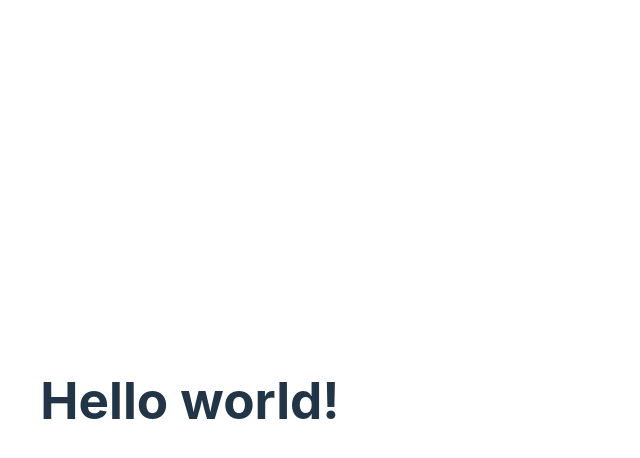
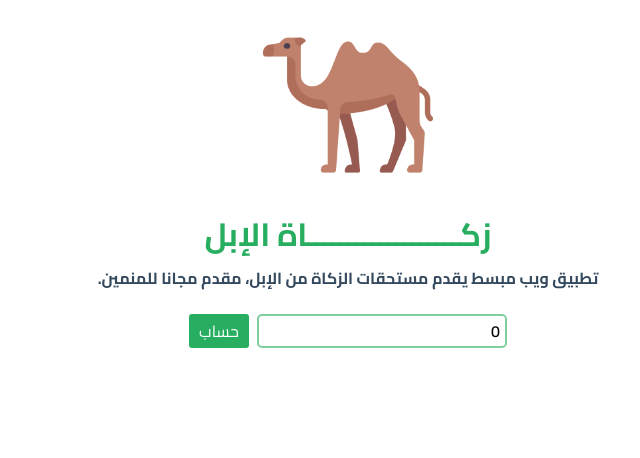
Before and after one commit to SheikhElMoctarG/zakat-on-camels, a Vue app: page / in a window 1280 px wide. Shown: the top 458 px of the page, without its empty margins (450-1090 px from the left). Built offline with nearby package versions, Linux system fonts and the light colour scheme.

Commit message:
retry coding content section

```diff
--- a/index.html
+++ b/index.html
@@ -1,10 +1,14 @@
 <!doctype html>
-<html lang="en">
+<html lang="ar">
   <head>
     <meta charset="UTF-8" />
-    <link rel="icon" type="image/x-icon" href="/logo.png" />
+    <link rel="icon" type="image/svg+xml" href="/src/assets/logo.png" />
     <meta name="viewport" content="width=device-width, initial-scale=1.0" />
-    <title>Vite + Vue</title>
+    <meta name="description" content="موقع ويب يعمل على حساب الزكاة الإبل بإحترافية">
+  <meta name="keywords" content="الزكاة الإبل، الزكاة، الإبل">
+  <meta name="author" content="الشيخ المختار">
+  <meta name="google-site-verification" content="s16r-T6q2iwNZ1pet4q_f71kyG0eC6C9ABl_MX6D6mo" />
+    <title>زكاة الإبل - نظام لحساب الزكاة</title>
   </head>
   <body>
     <div id="app"></div>
--- a/src/App.vue
+++ b/src/App.vue
@@ -1,6 +1,15 @@
+
+
 
 <template>
-  <h1 class="text-3xl font-bold underline">
-    Hello world!
-  </h1>
+  <div class="flex flex-col justify-center items-center h-full">
+    <img src="./assets/logo.png" alt="logo" class="w-[170px]  py-[20px]">
+    <h1 class="font-bold text-[32px] text-primary ">زكـــــــــــــــــــاة الإبل</h1>
+    <p class="font-bold py-2 text-[#34495e]">تطبيق ويب مبسط يقدم مستحقات الزكاة من الإبل، مقدم مجانا للمنمين.</p>
+    <Content class="py-4"/>
+  </div>
 </template>
+<script setup>
+import Content from './components/Content.vue';
+
+</script>
--- a/src/assets/style.css
+++ b/src/assets/style.css
@@ -1,3 +1,17 @@
+@import url('https://fonts.googleapis.com/css2?family=Cairo:wght@200;300;400;500;600;700;800;900&display=swap');
+
+
+
 @tailwind base;
 @tailwind components;
 @tailwind utilities;
+
+*{
+    font-family: 'Cairo', sans-serif;
+    direction: rtl;
+}
+@layer base {
+    .btn{
+        @apply px-3 py-2 text-white bg-yellow-500;
+    }
+}
--- /dev/null
+++ b/src/components/Content.vue
@@ -0,0 +1,53 @@
+<template>
+    <div class="flex gap-2">
+        <input class="border-2 border-[#27ae5f96] rounded-[5px] px-[5px] py-[3px] text-[16px] focus-within:outline-none focus:border-primary min-w-[250px] font-semibold" type="number" placeholder="أكتب هنا عدد الرؤوس ..." v-model="total" />
+    <!-- button calcule -->
+    <button @click="calcule" class="px-[10px] py-[3px] bg-primary rounded-[3px] text-white transition delay-150 duration-150 hover:text-primary hover:bg-[#27ae5f00] hover:outline hover:outline-2 hover:outline-primary">حساب</button>
+    </div>
+</template>
+
+<script setup>
+import { ref } from 'vue';
+
+let notifi = ref(null)
+let total = ref(0)
+let higa = ref(2)
+let bintlebon = ref(4)
+let result = ref(null)
+const arrayOfTheZakat = ref([
+    { start: 5, end: 9, result: "شاة واحدة" },
+    { start: 10, end: 14, result: "شاتان" },
+    { start: 15, end: 19, result: "ثلاثة شياه" },
+    { start: 20, end: 24, result: "4 شياه" },
+    { start: 25, end: 35, result: "بنت مخاض" },
+    { start: 36, end: 45, result: "بنت لَبُون" },
+    { start: 46, end: 60, result: "حِقَّة" },
+    { start: 61, end: 75, result: "جدعة" },
+    { start: 76, end: 90, result: "بنتا البون (2 بنت لبون)" },
+    { start: 91, end: 120, result: "حِقتان (2 حقة)" },
+    { start: 121, end: 129, result: "3 بنات البون" },
+    {
+        start: 130,
+        end: 139,
+        result: "حقة وبنتا لبون (1 حقة و 2 بنتات لبون)",
+    },
+    {
+        start: 140,
+        end: 149,
+        result: "حقتان وبنت لبون (2 حقة و 1 بنت لبون)",
+    },
+    { start: 150, end: 159, result: "3 حقاق" },
+    { start: 160, end: 169, result: "4 بنات لبون" },
+]);
+function calcule() {
+    if (total.value < 5) {
+        notifi.value = "هذا العدد لا تجب فيه الزكاة."
+    } else if (total.value > 5 && total <= 169) {
+        for (const status of arrayOfTheZakat.value) {
+            if (total.value >= status.start && total.value <= status.end) result.value = status.result;
+        }
+    } else {
+
+    }
+}
+</script>
--- a/src/main.js
+++ b/src/main.js
@@ -1,5 +1,5 @@
 import { createApp } from 'vue'
-import './style.css'
+import './assets/style.css'
 import App from './App.vue'
 
 createApp(App).mount('#app')
--- a/tailwind.config.js
+++ b/tailwind.config.js
@@ -5,7 +5,11 @@ export default {
     "./src/**/*.{vue,js,ts,jsx,tsx}",
   ],
   theme: {
-    extend: {},
+    extend: {
+      colors: {
+        primary: '#27ae60'
+      }
+    },
   },
   plugins: [],
 }
```
